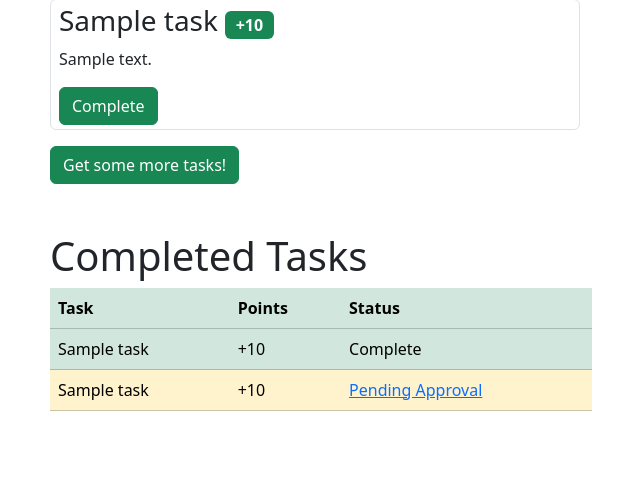
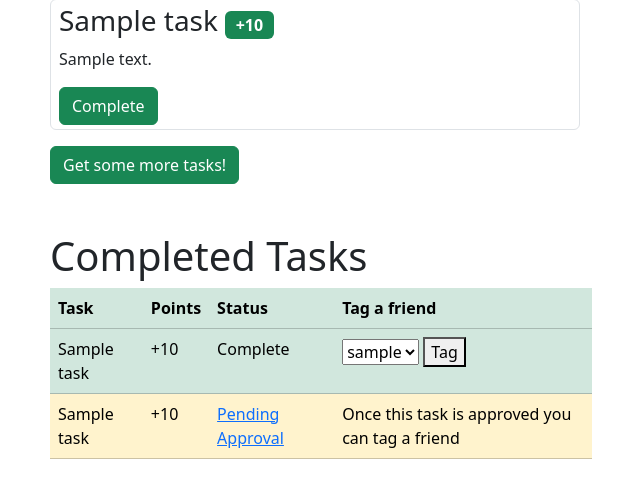
Before and after one commit to sustainabilityproject/sustainandgain.fun, a Django app: template templates/tasks/my_tasks.html in a window 1280 px wide. Shown: the part 161-659 px from the top of the page, without its empty margins (48-688 px from the left). Run offline with Django 4.2, Linux system fonts and the light colour scheme; the template is opened without the code that fills it: most values are stand-ins (such as "Sample title", 1, 10 or a date in 2020); some libraries are stand-ins or nearby versions.

Commit message:
Started tagging system
Added a dropdown of friends and button next to completed tasks -- functionality next

```diff
--- a/tasks/views.py
+++ b/tasks/views.py
@@ -26,6 +26,7 @@ class MyTasksView(LoginRequiredMixin, ListView):
         context['active_tasks'] = [task for task in context['tasks'] if task.status == TaskInstance.ACTIVE]
         context['completed_tasks'] = [task for task in context['tasks'] if task.status == TaskInstance.COMPLETED]
         context['pending_tasks'] = [task for task in context['tasks'] if task.status == TaskInstance.PENDING_APPROVAL]
+        context['friends'] = self.request.user.profile.get_friends()
         return context
 
 
--- a/templates/tasks/my_tasks.html
+++ b/templates/tasks/my_tasks.html
@@ -30,6 +30,7 @@
                         <th scope="col">Task</th>
                         <th scope="col">Points</th>
                         <th scope="col">Status</th>
+                        <th scope="col">Tag a friend</th>
                     </tr>
                     </thead>
                     <tbody>
@@ -38,6 +39,21 @@
                             <td>{{ task.task.title }}</td>
                             <td>+{{ task.task.points }}</td>
                             <td>Complete</td>
+                            <td>
+                                {% if friends %}
+                                    <form method="post">
+                                        {% csrf_token %}
+                                        <select name="username">
+                                            {% for friend in friends %}
+                                                <option value="{{friend.user.username}}">{{friend.user.username}}</option>
+                                            {% endfor %}
+                                        </select>
+                                        <button type="submit">Tag</button>
+                                    </form>
+                                {% else %}
+                                    <p>You have no friends yet, try making a request from your profile</p>
+                                {% endif %}
+                            </td>
                         </tr>
                     {% endfor %}
                     {% for task in pending_tasks %}
@@ -47,6 +63,7 @@
                             <td>
                                 <a href="{% url 'tasks:complete' task.id %}">Pending Approval</a>
                             </td>
+                            <td>Once this task is approved you can tag a friend</td>
                         </tr>
                     {% endfor %}
                     </tbody>
```
